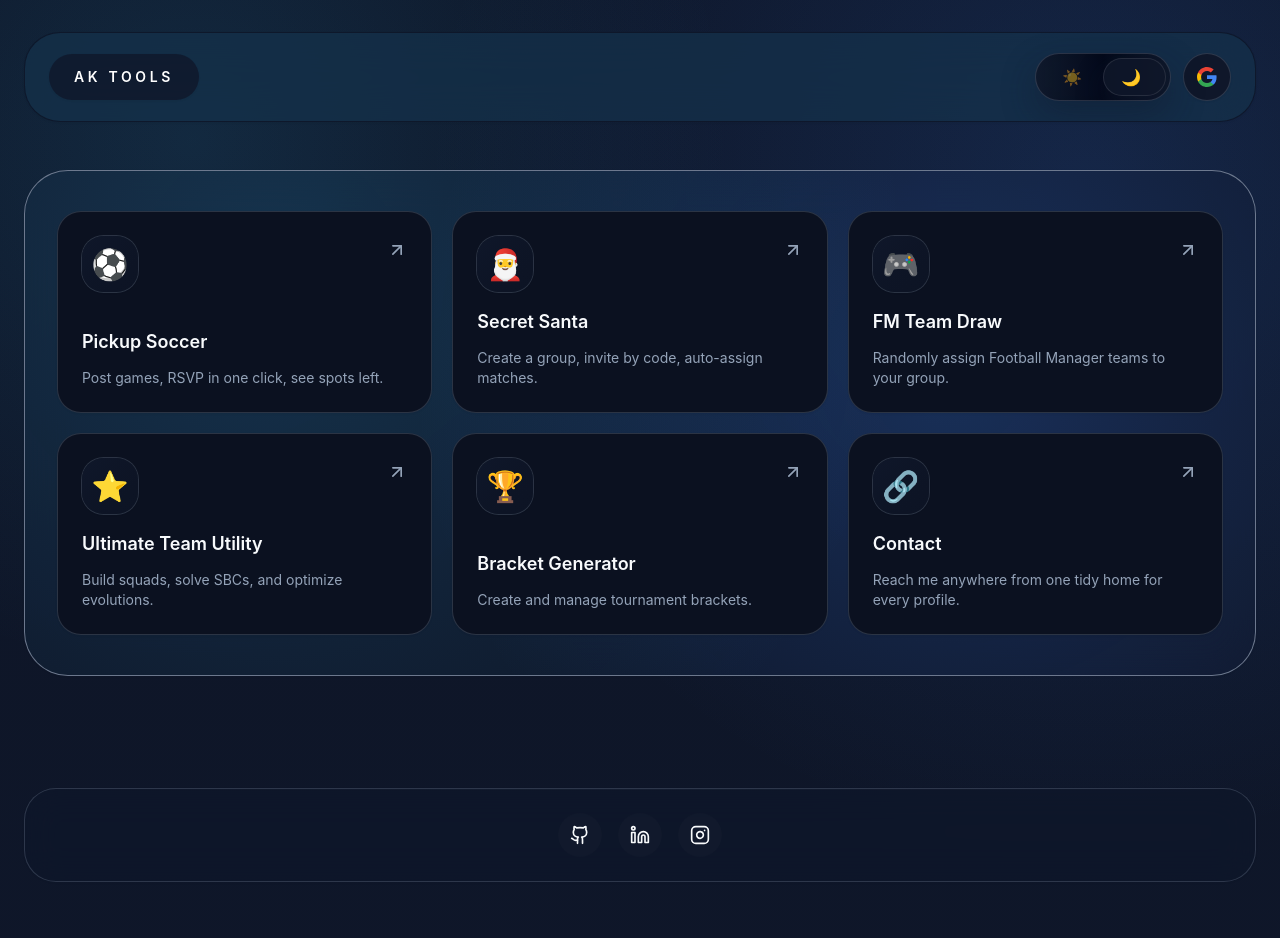
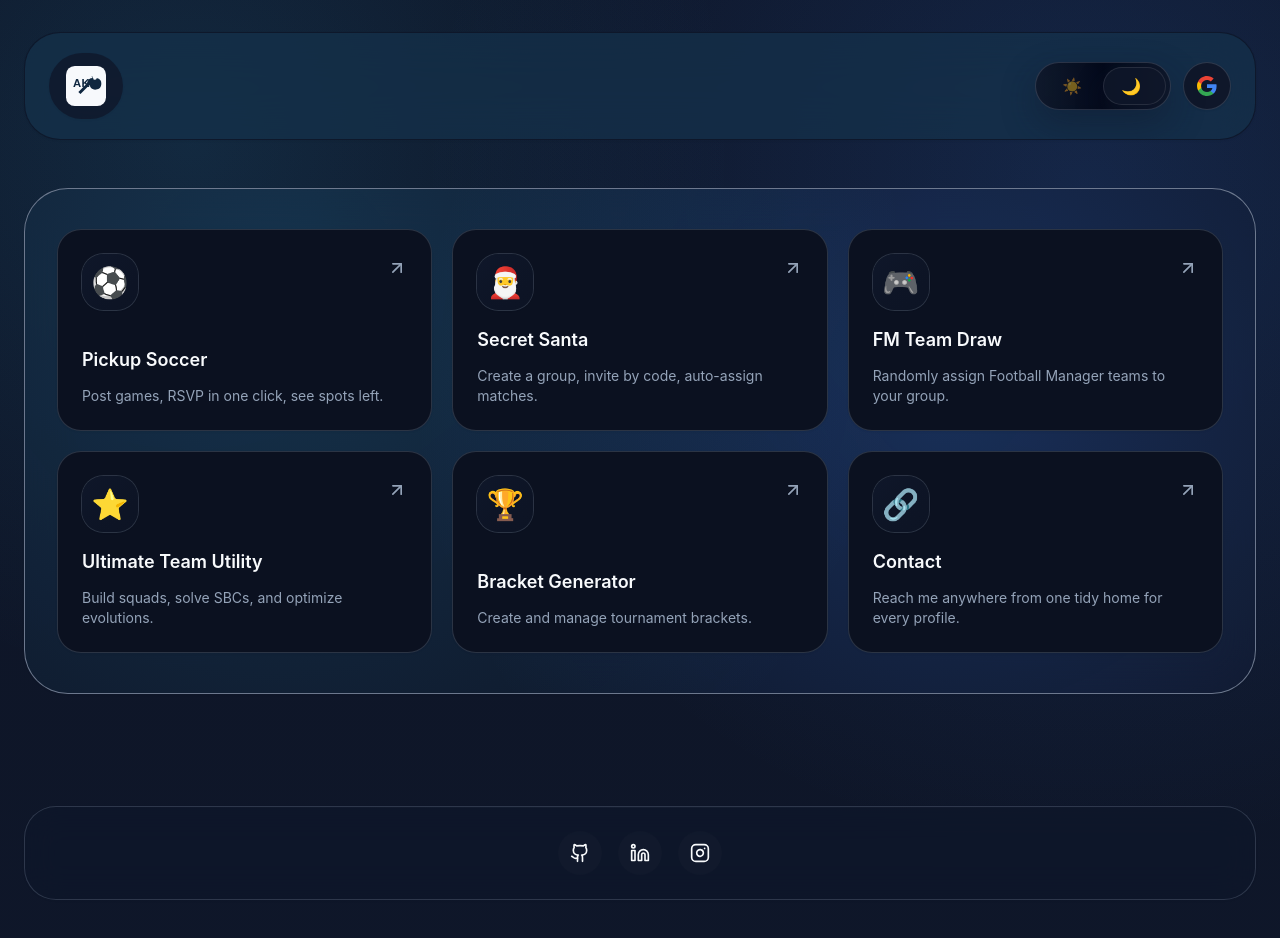
Before and after one commit to amerkovacevic/amerkovacevic.com, a React (Vite) app: page / in a window 1280 px wide. Shown: the top 938 px of the page. Built offline with nearby package versions, Linux system fonts and the light colour scheme; no server answers.

Commit message:
Add AK Tools logo as favicon and header branding

```diff
--- a/index.html
+++ b/index.html
@@ -3,6 +3,7 @@
   <head>
     <meta charset="UTF-8" />
     <meta name="viewport" content="width=device-width, initial-scale=1.0" />
+    <link rel="icon" type="image/svg+xml" href="/favicon.svg" />
     <title>AK Tools</title>
   </head>
   <body>
--- a/src/app/layouts/root-layout.tsx
+++ b/src/app/layouts/root-layout.tsx
@@ -59,9 +59,14 @@ export default function RootLayout() {
             <div className="flex items-center justify-between gap-3">
               <Link
                 to="/"
-                className="inline-flex items-center rounded-brand-full border border-transparent bg-white/80 px-6 py-3 text-sm font-semibold tracking-[0.26em] text-brand-strong shadow-brand-sm transition-all duration-300 hover:-translate-y-0.5 hover:text-brand-strong/80 dark:bg-surface-overlayDark/80 dark:text-white"
+                className="inline-flex items-center rounded-brand-full border border-transparent bg-white/80 px-4 py-3 text-sm font-semibold tracking-[0.26em] text-brand-strong shadow-brand-sm transition-all duration-300 hover:-translate-y-0.5 hover:text-brand-strong/80 dark:bg-surface-overlayDark/80 dark:text-white"
               >
-                AK TOOLS
+                <img
+                  src="/ak-tools-logo.svg"
+                  alt="AK Tools logo"
+                  className="h-10 w-auto"
+                  loading="lazy"
+                />
               </Link>
               <AuthControls
                 user={user}
```
Also changed, not shown: public/ak-tools-logo.svg (added), public/favicon.svg (added).
